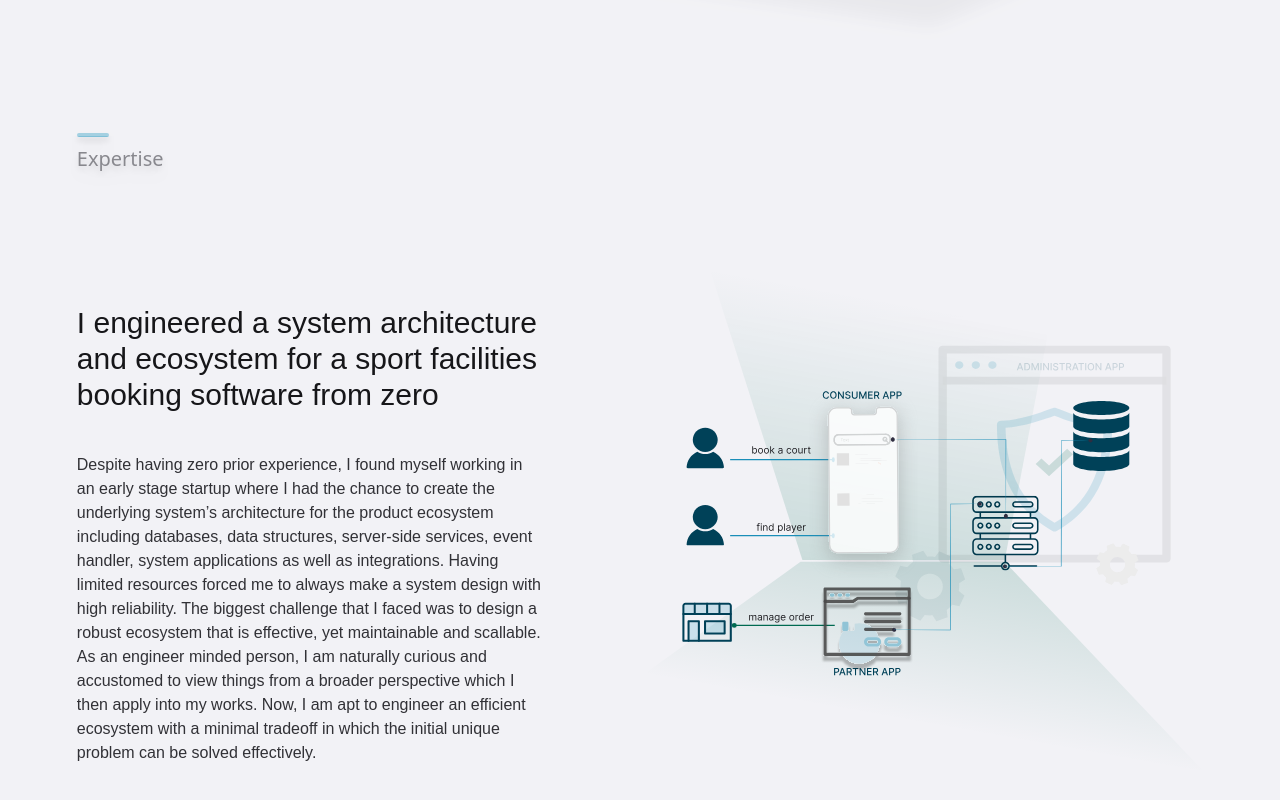
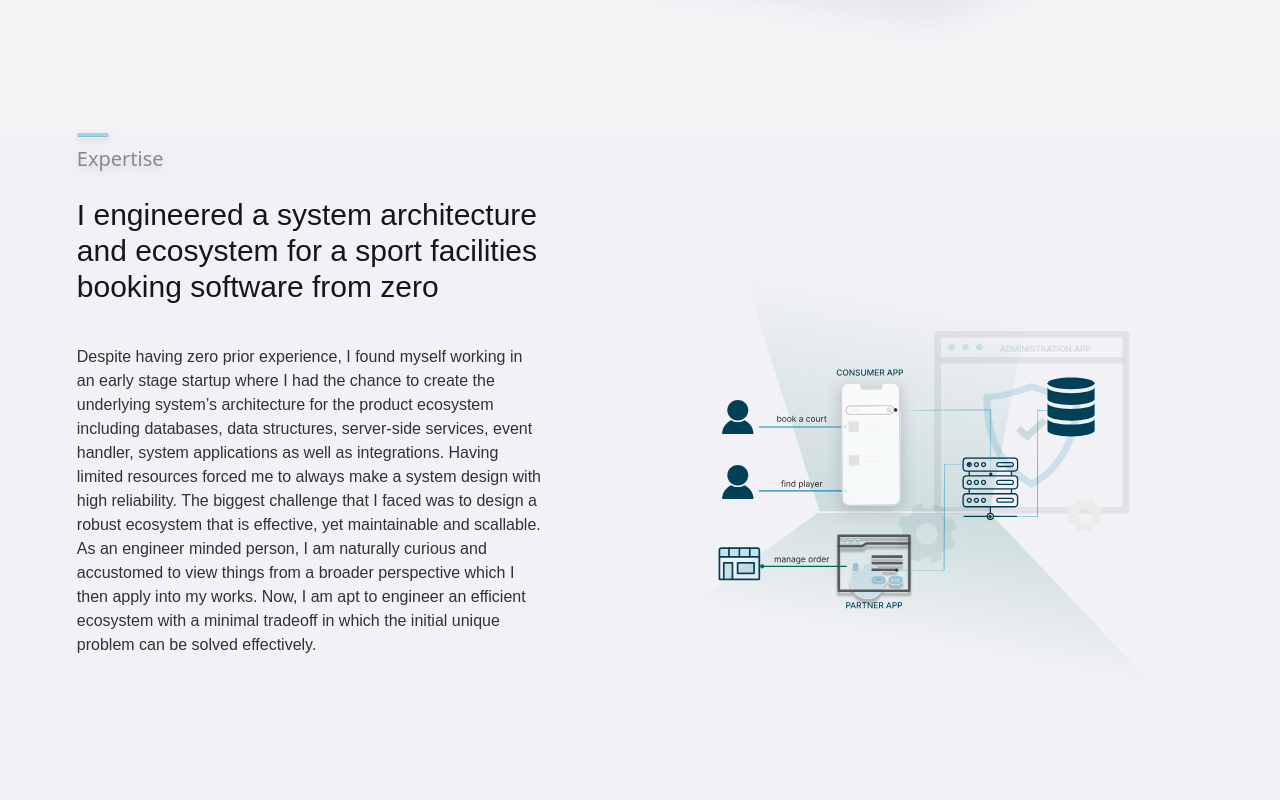
Before and after one commit to qarnayn-dev/qarnayn_portfolio, a Next.js app: page / in a window 1280 px wide. Shown: the part 1970-2770 px from the top of the page. Built offline with nearby package versions, Linux system fonts and the light colour scheme.

Commit message:
UP - Improve UI responsiveness

```diff
--- a/pages/index.tsx
+++ b/pages/index.tsx
@@ -149,7 +149,7 @@ const Expertise = () => {
         title="7+ billion people own a smartphone, so I built a mobile-first software application with my team using the Flutter framework"
         content="Through my understanding of the statistics and trajectory of the future of technology, I decided to develop a product that focuses on smartphone usage. Since resources for an early stage startup are scarce, my team and I adopted and learned new knowledge such as the Dart language and the Flutter framework for our company’s sport facility booking system in order to capitalise on a fast production environment. Having good critical thinking skills, it helped me to steer the project to adapt with challenges efficiently by eliminating overly risky and unreliable decisions. With this, I am ideal to aid your company to make an effective decision in such a way that it serves and solves your unique problem."/>
       <ExpertiseContainer
-        graphic={<Creative className="scale-125"/>}
+        graphic={<Creative className="translate-y-[20vw] mobile-xl:translate-y-[28vw] md:translate-y-[200px] lg:translate-y-[80px]"/>}
         title="Why I will never stop building things even at times where everyone else lose their passion"
         content="When I first learned to write codes, it felt like my inner child curiosity had been revived –  I could let my imagination run wild. At the start, I had zero knowledge of coding, so I began learning by reading technical documents and starting to build projects. I have run into problems, so I learned to find solutions and started analysing the root causes. When I run out of ideas, I reach out to people and start understanding their needs. To me, the act of writing the code itself is just a small part – it is the process of learning and re-learning that I truly love as an engineer. Building any project requires brainpower and ideas from all fields of disciplines – and that is just what I desire; the growth from gaining knowledge. I will continue writing codes, solving problems and keep on building things even without anyone asking for it. It’s a passion."/>
     </ScrollSnapWrapper>
@@ -179,11 +179,11 @@ const ExpertiseContainer = (props: iExpertiseContainer) => {
 
 
   return (
-    <div className='w-full h-full mb-[20vh] flex flex-col lg:flex-row-reverse gap-4 items-center justify-end '>
-      <div className='w-[80%] pt-[5vw] pb-[8vw] flex justify-center items-center float-right'>
+    <div className='w-full h-full mb-[20vh] overflow-x-visible items-center justify-end relative'>
+      <div className='absolute w-[80vw] lg:w-[40vw] max-w-[480px] top-0 lg:left-[600px] z-0 pt-[5vw] pb-[8vw] flex justify-center items-center float-right overflow-x-visible'>
         {props.graphic && props.graphic}
       </div>
-        <div ref={ref} className='mt-2  w-full apply-inverse-gray max-w-[540px]'>
+      <div ref={ref} className='mt-[80vw] sm:mt-[480px] lg:mt-2 w-full apply-inverse-gray max-w-[540px]'>
         <motion.h2
           transition={{ duration: 0.9, ease:'backOut' }}
           animate={{ opacity: isPresent ? 1 : 0, x: isPresent ? 0: 100}}
```
Lines whose indentation alone changed are shown as unchanged.
